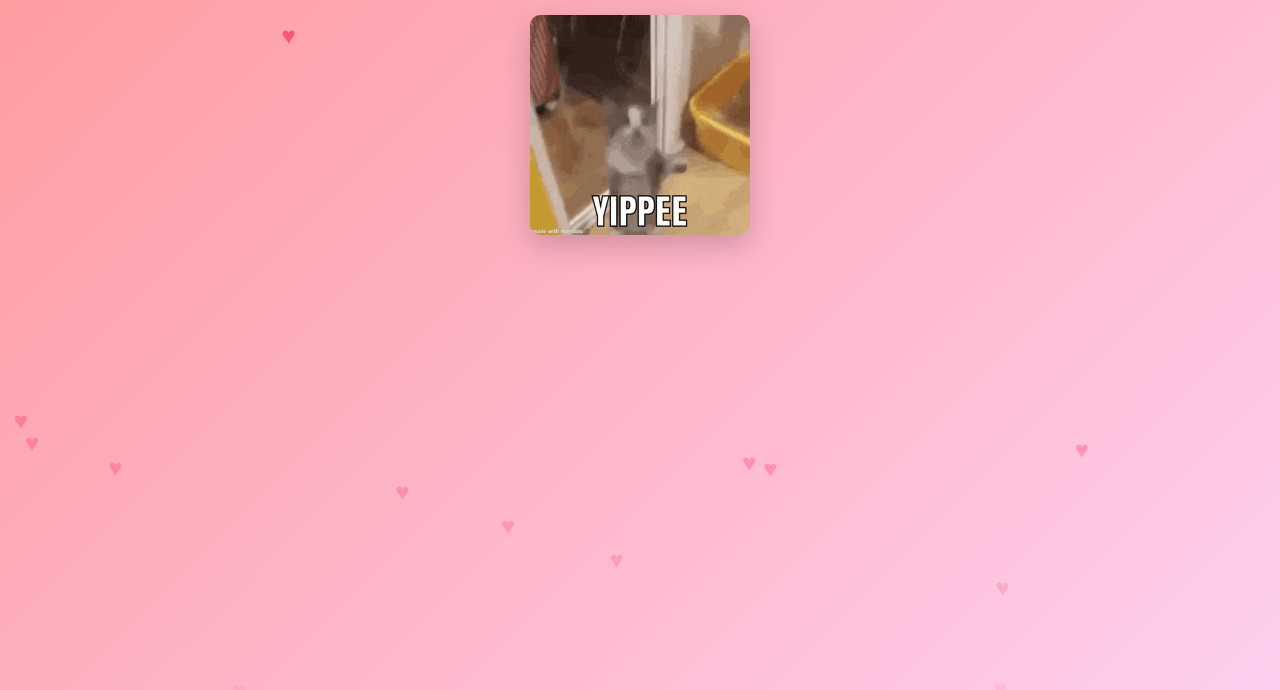
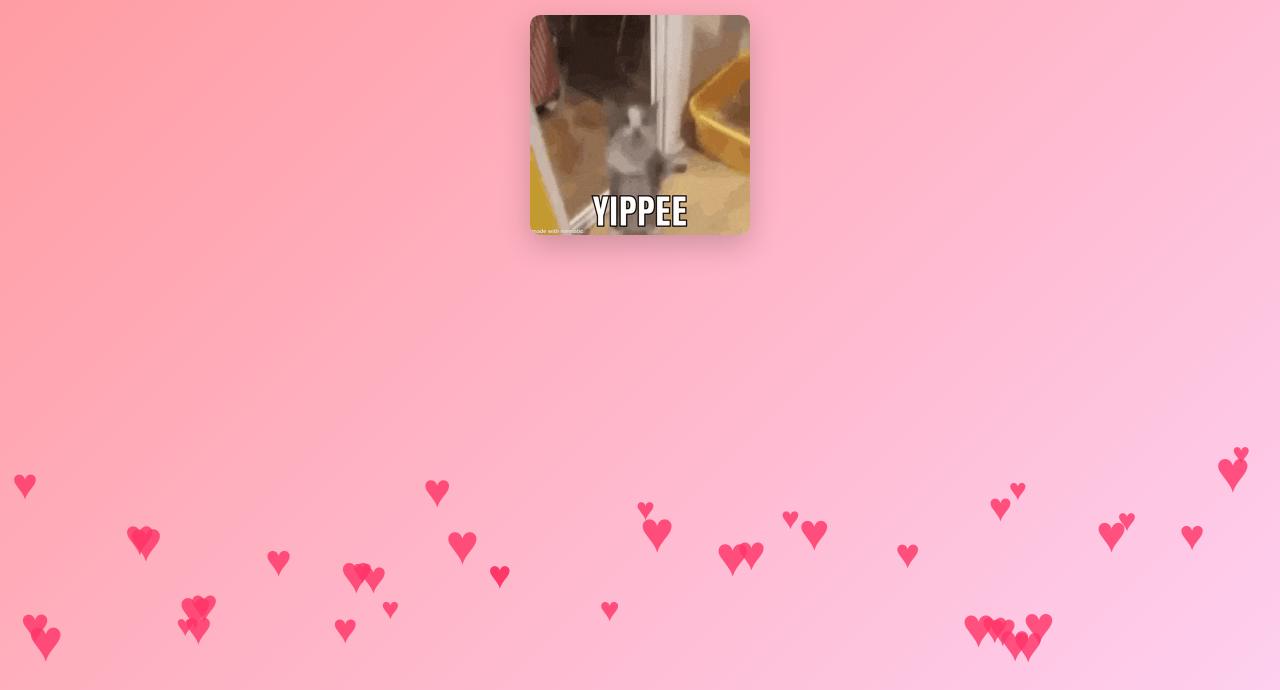
Before and after one commit to jjl9895/ValentinesDayWebsite, a plain HTML site: page celebration.html in a window 1280 px wide. Shown: the part 110-800 px from the top of the page. Drawn offline with Linux system fonts and the light colour scheme.

Commit message:
changed the celebration page to be more physics hearts

```diff
--- a/celebration.css
+++ b/celebration.css
@@ -5,7 +5,7 @@
     box-sizing: border-box;
   }
 
-  /* Body with a romantic gradient background */
+  /* Body styling with a Valentine’s gradient */
   body {
     background: linear-gradient(135deg, #ff9a9e, #fecfef);
     font-family: 'Helvetica Neue', Arial, sans-serif;
@@ -14,8 +14,8 @@
     height: 100vh;
   }
 
-  /* Container for falling hearts */
-  #falling-hearts-container {
+  /* Container for the bouncing hearts (fills the viewport) */
+  #hearts-container {
     position: fixed;
     top: 0;
     left: 0;
@@ -24,34 +24,17 @@
     pointer-events: none;
   }
 
-  /* Style for each falling heart */
-  .falling-heart {
+  /* Each heart element */
+  .heart {
     position: absolute;
     color: #ff3366;
-    font-size: 24px;
     opacity: 0.8;
-    animation: fall linear infinite;
   }
 
-  /* Falling animation keyframes */
-  @keyframes fall {
-    0% {
-      transform: translateY(-100%);
-      opacity: 0;
-    }
-    10% {
-      opacity: 0.8;
-    }
-    100% {
-      transform: translateY(110vh);
-      opacity: 0;
-    }
-  }
-
-  /* Celebration content styling */
+  /* Celebration content appears above the hearts */
   .celebration-content {
     position: relative;
-    z-index: 1;
+    z-index: 10;
     text-align: center;
     padding-top: 50px;
   }
@@ -59,7 +42,7 @@
   .celebration-content h1 {
     font-size: 2.5rem;
     color: #e6005c;
-    text-shadow: 1px 1px 2px rgba(0,0,0,0.2);
+    text-shadow: 1px 1px 2px rgba(0, 0, 0, 0.2);
     margin-bottom: 30px;
   }
 
--- a/celebration.html
+++ b/celebration.html
@@ -6,14 +6,13 @@
   <link rel="stylesheet" href="celebration.css">
 </head>
 <body>
-  <!-- Container for falling hearts -->
-  <div id="falling-hearts-container"></div>
+  <!-- Container for bouncing falling hearts -->
+  <div id="hearts-container"></div>
 
   <!-- Main celebration content -->
   <div class="celebration-content">
-    <h1>I LOVE YOU !</h1>
+    <h1>I LOVE YOUUUUU!</h1>
     <div class="cat-container">
-      <!-- Replace the src URL with your preferred dancing cat GIF -->
       <img src="yippee-cat.gif" alt="Happy Dancing Cat">
     </div>
   </div>
--- a/celebration.js
+++ b/celebration.js
@@ -1,15 +1,108 @@
 document.addEventListener('DOMContentLoaded', () => {
-    const container = document.getElementById('falling-hearts-container');
-    const numberOfHearts = 20;
+    const container = document.getElementById('hearts-container');
+    const numberOfHearts = 40; // Increased number of hearts
+    const hearts = [];
+
+    // Create hearts with initial positions above the viewport and random velocities.
     for (let i = 0; i < numberOfHearts; i++) {
       const heart = document.createElement('div');
-      heart.classList.add('falling-heart');
+      heart.classList.add('heart');
       heart.textContent = "♥";
-      heart.style.left = Math.random() * 100 + 'vw';
-      // Randomize the animation duration (e.g., between 3 and 6 seconds)
-      const duration = Math.random() * 3 + 3;
-      heart.style.animationDuration = duration + 's';
-      heart.style.animationDelay = Math.random() * 2 + 's';
+
+      // Initial X position anywhere along the width.
+      const x = Math.random() * window.innerWidth;
+      // Start above the viewport so they "fall" into view.
+      const y = -Math.random() * window.innerHeight;
+      heart.style.left = x + 'px';
+      heart.style.top = y + 'px';
+
+      // Set a larger font size (between 30 and 60px) for bigger hearts.
+      const fontSize = Math.random() * 30 + 30;
+      heart.style.fontSize = fontSize + 'px';
+
+      // Set initial velocities.
+      // Horizontal speed between -1 and 1.
+      heart.vx = (Math.random() * 2 - 1);
+      // Vertical speed between 1 and 2 for a gentler fall.
+      heart.vy = Math.random() * 1 + 1;
+
+      hearts.push(heart);
       container.appendChild(heart);
     }
+
+    // Simple collision detection (axis-aligned bounding box)
+    function isColliding(rect1, rect2) {
+      return !(rect1.right < rect2.left ||
+               rect1.left > rect2.right ||
+               rect1.bottom < rect2.top ||
+               rect1.top > rect2.bottom);
+    }
+
+    // Physics simulation parameters
+    const gravity = 0.01;      // Lower gravity for a gentle float
+    const restitution = 0.8;   // Bounce energy loss factor
+
+    function animateHearts() {
+      // Update each heart's position and velocity.
+      hearts.forEach(heart => {
+        // Apply gravity to vertical velocity.
+        heart.vy += gravity;
+
+        // Get current position.
+        let x = parseFloat(heart.style.left);
+        let y = parseFloat(heart.style.top);
+
+        // Update positions based on velocities.
+        x += heart.vx;
+        y += heart.vy;
+
+        // Get heart's current dimensions.
+        const rect = heart.getBoundingClientRect();
+
+        // Bounce off left/right boundaries.
+        if (x < 0) {
+          x = 0;
+          heart.vx *= -1;
+        } else if (x + rect.width > window.innerWidth) {
+          x = window.innerWidth - rect.width;
+          heart.vx *= -1;
+        }
+
+        // Bounce off the bottom of the viewport.
+        if (y + rect.height > window.innerHeight) {
+          y = window.innerHeight - rect.height;
+          heart.vy *= -restitution;
+        }
+        // Bounce off the top of the viewport.
+        if (y < 0) {
+          y = 0;
+          heart.vy *= -1;
+        }
+
+        // Update the heart's position.
+        heart.style.left = x + 'px';
+        heart.style.top = y + 'px';
+      });
+
+      // Check for collisions between hearts and swap velocities if colliding.
+      for (let i = 0; i < hearts.length; i++) {
+        for (let j = i + 1; j < hearts.length; j++) {
+          const rectA = hearts[i].getBoundingClientRect();
+          const rectB = hearts[j].getBoundingClientRect();
+          if (isColliding(rectA, rectB)) {
+            // Swap the velocities of the colliding hearts.
+            let tempVx = hearts[i].vx;
+            let tempVy = hearts[i].vy;
+            hearts[i].vx = hearts[j].vx;
+            hearts[i].vy = hearts[j].vy;
+            hearts[j].vx = tempVx;
+            hearts[j].vy = tempVy;
+          }
+        }
+      }
+
+      requestAnimationFrame(animateHearts);
+    }
+
+    animateHearts();
   });
```
